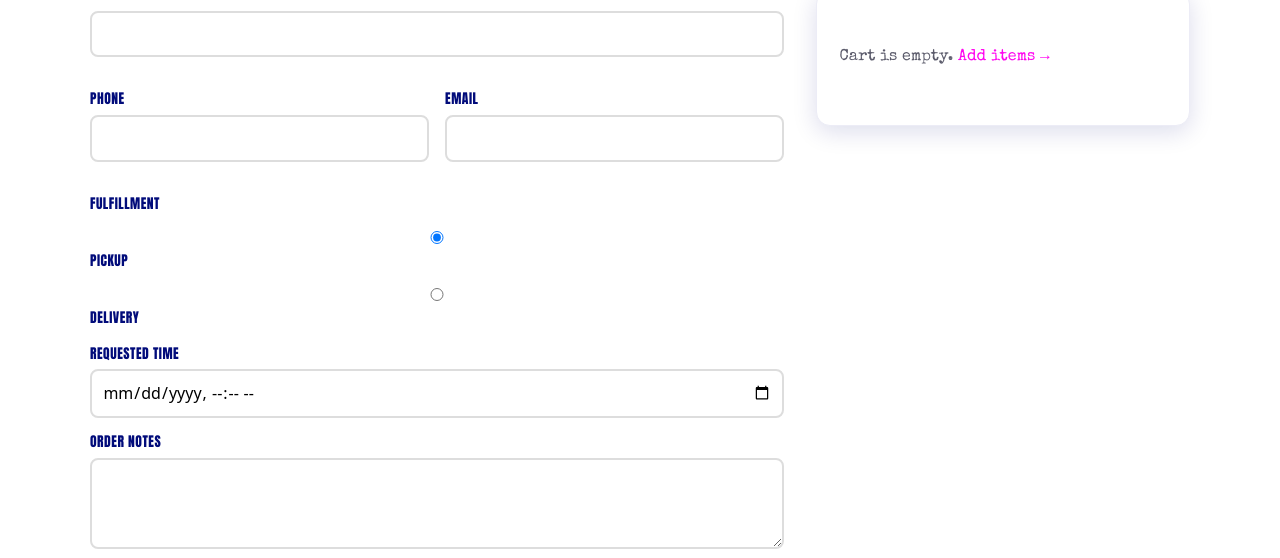
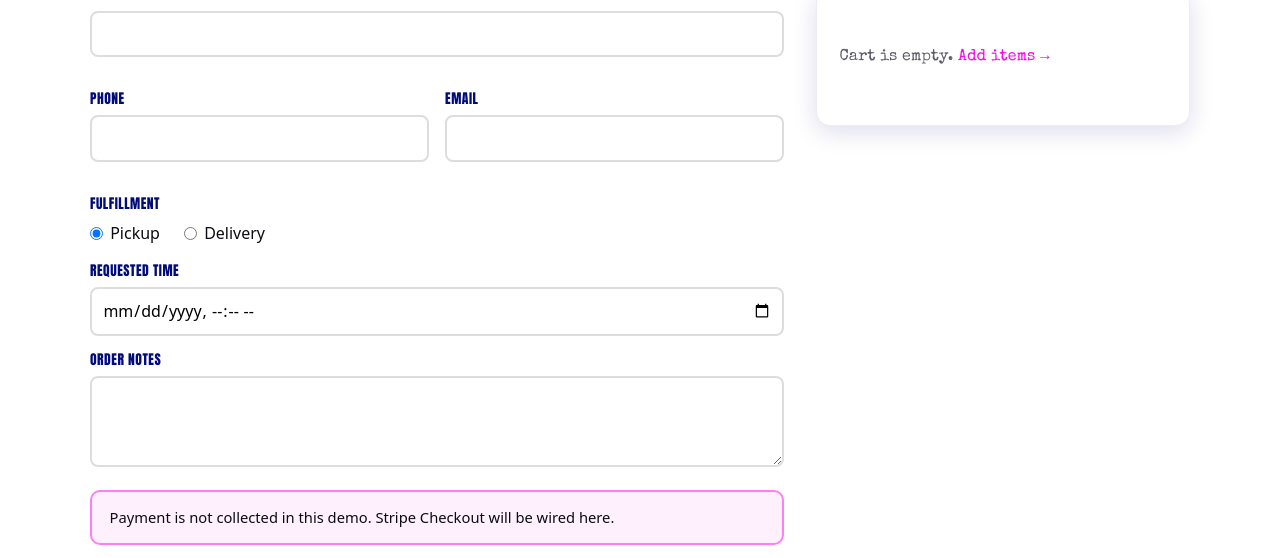
Before and after one commit to maniginam/maniginam.dev, a website with bundled scripts: page admin/demo/chopshop/checkout.html in a window 1280 px wide. Shown: the part 186-744 px from the top of the page. Built offline with nearby package versions, Linux system fonts and the light colour scheme.

Commit message:
chore: checkout radio fix in hosted demo

```diff
--- a/admin/demo/chopshop/checkout.html
+++ b/admin/demo/chopshop/checkout.html
@@ -31,8 +31,10 @@
         </div>
 
         <label>Fulfillment</label>
-        <label style="font-weight:400"><input type="radio" name="fulfillment" value="pickup" checked> Pickup</label>
-        <label style="font-weight:400"><input type="radio" name="fulfillment" value="delivery"> Delivery</label>
+        <div class="radio-row">
+          <label class="radio-opt"><input type="radio" name="fulfillment" value="pickup" checked> Pickup</label>
+          <label class="radio-opt"><input type="radio" name="fulfillment" value="delivery"> Delivery</label>
+        </div>
 
         <div id="address-field">
           <label for="f-address">Delivery address</label>
--- a/admin/demo/chopshop/css/styles.css
+++ b/admin/demo/chopshop/css/styles.css
@@ -131,6 +131,9 @@ form label{display:block;font-family:'Anton',sans-serif;text-transform:uppercase
 form input,form select,form textarea{width:100%;padding:.65rem;border:2px solid #ddd;border-radius:8px;font-size:1rem;font-family:inherit}
 form input:focus,form textarea:focus,form select:focus{outline:none;border-color:var(--navy)}
 .field-error{color:var(--magenta);font-size:.85rem;margin-top:.25rem;min-height:1em;font-family:'Special Elite',monospace}
+.radio-row{display:flex;gap:1.5rem;margin:.4rem 0}
+.radio-opt{display:inline-flex;align-items:center;gap:.45rem;font-family:system-ui;text-transform:none;letter-spacing:normal;font-size:1rem;color:var(--ink);margin:0;cursor:pointer}
+.radio-opt input{width:auto}
 .grid2{display:grid;grid-template-columns:1fr 1fr;gap:1rem}
 .checkout-wrap{display:grid;grid-template-columns:1.3fr .7fr;gap:2rem;align-items:start}
 .note{background:#fff0fd;border:2px solid var(--pink);border-radius:10px;padding:.85rem 1.1rem;font-size:.92rem;margin-top:1rem}
```
